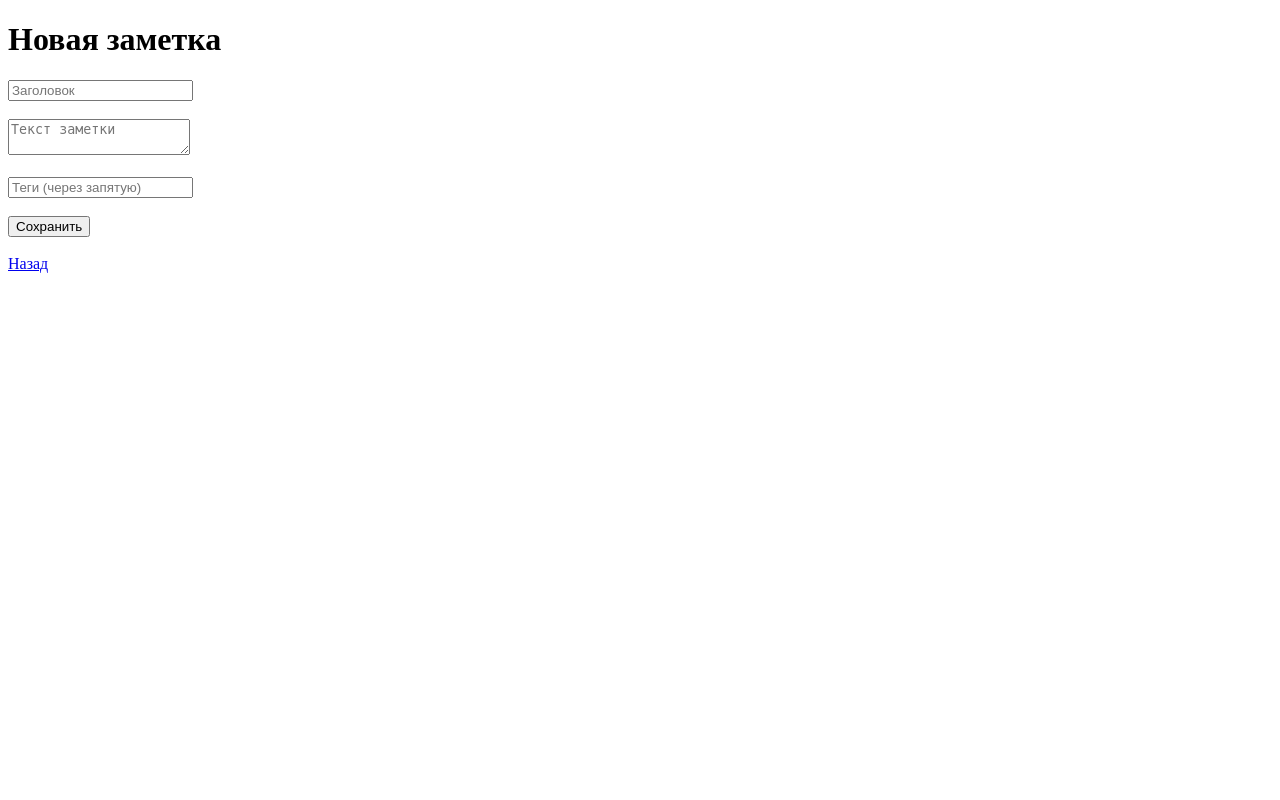
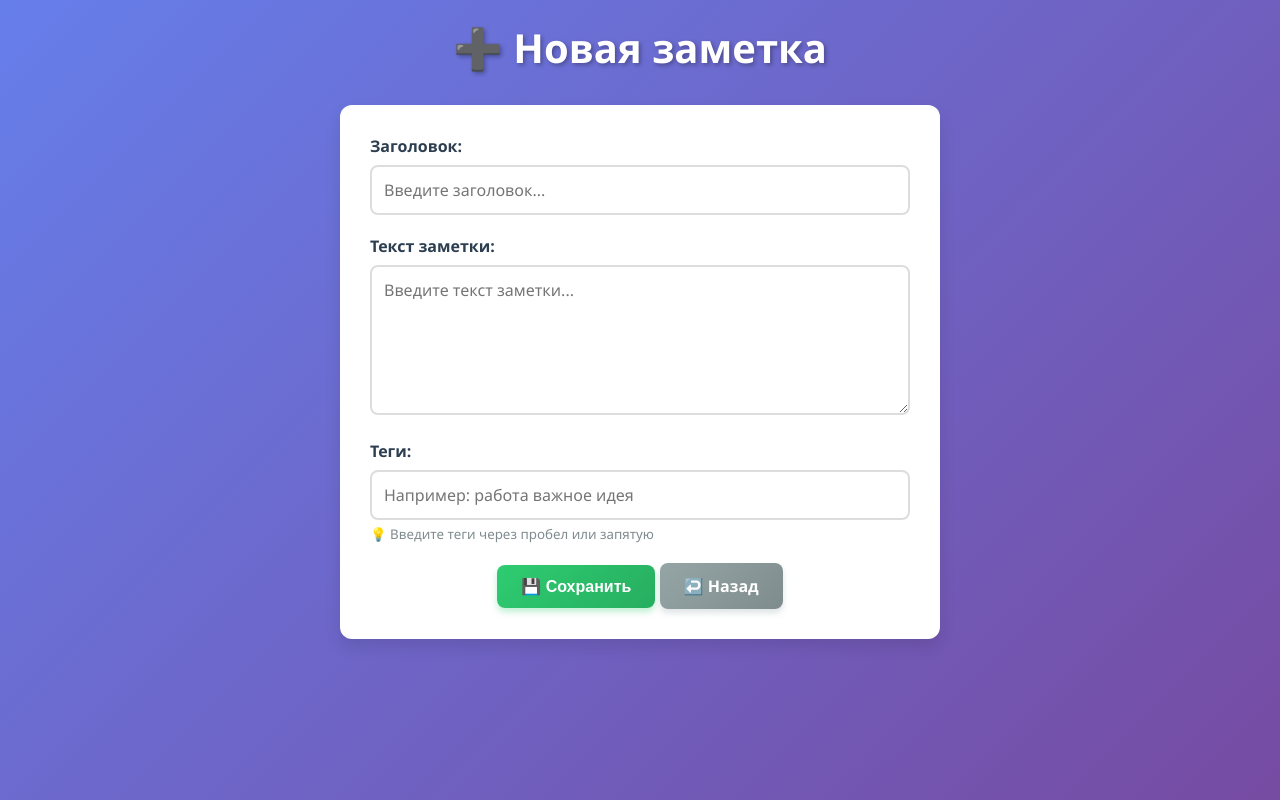
Before and after one commit to Bad-Man7/TRPO-SR, a Flask app: page /add in a window 1280 px wide. Run offline with Flask 3, Linux system fonts and the light colour scheme.

Commit message:
Обновил HTML-шаблоны с подключением CSS

```diff
--- a/templates/add.html
+++ b/templates/add.html
@@ -1,15 +1,37 @@
 <!DOCTYPE html>
 <html>
-<head><title>Добавить заметку</title></head>
+<head>
+    <title>➕ Новая заметка</title>
+    <link rel="stylesheet" href="{{ url_for('static', filename='style.css') }}">
+</head>
 <body>
-    <h1>Новая заметка</h1>
-    <form method="POST" action="/add">
-        <input type="text" name="title" placeholder="Заголовок" required><br><br>
-        <textarea name="content" placeholder="Текст заметки" required></textarea><br><br>
-        <input type="text" name="tags" placeholder="Теги (через запятую)"><br><br>
-        <button type="submit">Сохранить</button>
-    </form>
-    <br>
-    <a href="/">Назад</a>
+    <div class="container">
+        <h1>➕ Новая заметка</h1>
+
+        <div class="form-container">
+            <form method="POST" action="/add">
+                <div class="form-group">
+                    <label for="title">Заголовок:</label>
+                    <input type="text" id="title" name="title" placeholder="Введите заголовок..." required>
+                </div>
+
+                <div class="form-group">
+                    <label for="content">Текст заметки:</label>
+                    <textarea id="content" name="content" placeholder="Введите текст заметки..." required></textarea>
+                </div>
+
+                <div class="form-group">
+                    <label for="tags">Теги:</label>
+                    <input type="text" id="tags" name="tags" placeholder="Например: работа важное идея">
+                    <small style="color: #7f8c8d; display: block; margin-top: 5px;">💡 Введите теги через пробел или запятую</small>
+                </div>
+
+                <div style="text-align: center;">
+                    <button type="submit" class="btn">💾 Сохранить</button>
+                    <a href="/" class="btn btn-secondary">↩️ Назад</a>
+                </div>
+            </form>
+        </div>
+    </div>
 </body>
 </html>
--- a/templates/index.html
+++ b/templates/index.html
@@ -6,7 +6,7 @@
 </head>
 <body>
     <div class="container">
-        <h1>📝 Мои Заметки</h1>
+        <h1>📝 Мои заметки</h1>
 
         <div style="text-align: center; margin-bottom: 30px;">
             <a href="/add" class="btn">➕ Добавить заметку</a>
```
